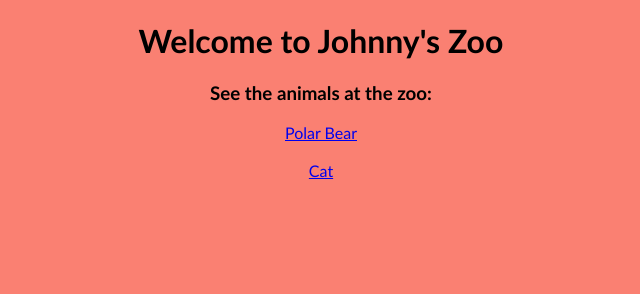
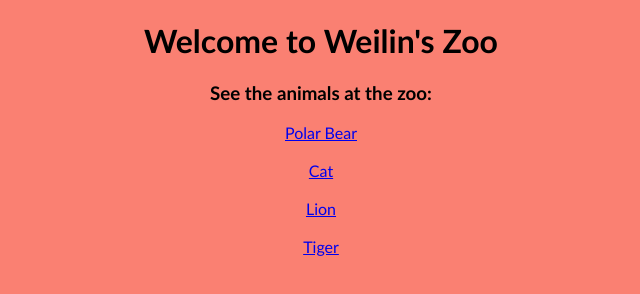
Before and after one commit to WeiLinGao/assignment1zooo, a plain HTML site: page index.html in a window 1280 px wide. Shown: the whole page, without its empty margins (319-959 px from the left). Drawn offline with Linux system fonts and the light colour scheme.

Commit message:
Added tiger and lion

```diff
--- /dev/null
+++ b/css/cat.css
@@ -0,0 +1,5 @@
+body {
+    font-family: Courier New;
+    background-color: pink;
+    text-align: center;
+  }
--- /dev/null
+++ b/css/lion.css
@@ -0,0 +1,5 @@
+body {
+    font-family: Courier New;
+    background-color: rgb(181, 194, 61);
+    text-align: center;
+  }
--- /dev/null
+++ b/css/tiger.css
@@ -0,0 +1,5 @@
+body {
+    font-family: Courier New;
+    background-color: rgb(56, 19, 19);
+    text-align: center;
+  }
--- a/index.html
+++ b/index.html
@@ -1,11 +1,11 @@
 <!DOCTYPE html>
 <html>
   <head>
-    <title>Johnny's Zoo</title>
+    <title>Weilin's Zoo</title>
     <link rel="stylesheet" type="text/css" href="css/index.css">
   </head>
   <body>
-    <h1>Welcome to Johnny's Zoo</h1>
+    <h1>Welcome to Weilin's Zoo</h1>
     <h3>See the animals at the zoo:</h3>
     <div class="link">
       <a href="polar-bear.html">Polar Bear</a>
@@ -14,5 +14,13 @@
     <div class="link">
       <a href="cat.html">Cat</a>
     </div>
+    <br/>
+    <div class="link">
+      <a href="lion.html">Lion</a>
+    </div>
+    <br/>
+    <div class="link">
+      <a href="tiger.html">Tiger</a>
+    </div>
   </body>
 </html>
```
Also changed, not shown: cat.html (+1 -1 lines), lion.html (added, +14 -0 lines), polar-bear.html (+1 -1 lines), tiger.html (added, +14 -0 lines), 1 other file.
